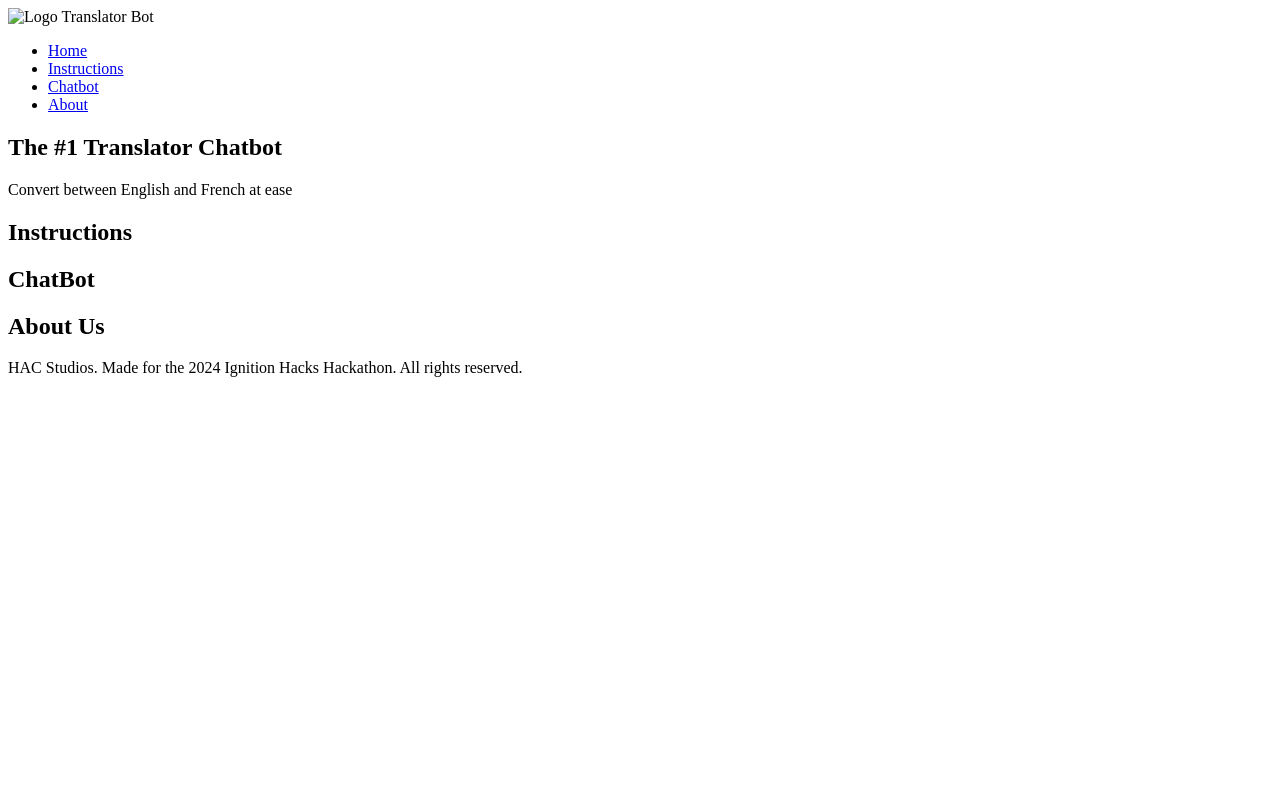
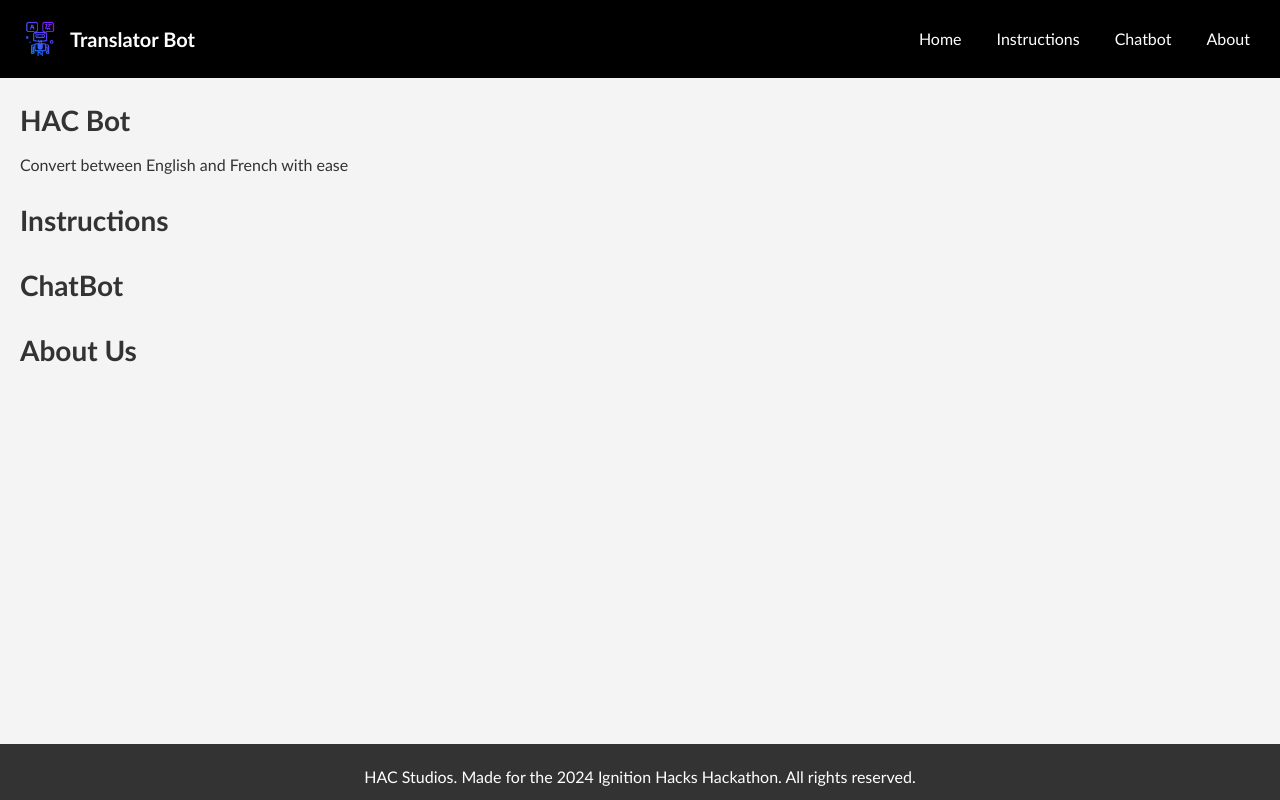
Before and after one commit to hunterShierman/translatorBot, a plain HTML site: page front-end/index.html in a window 1280 px wide. Drawn offline with Linux system fonts and the light colour scheme.

Commit message:
Updated styles.css
Added basic CSS styling, created images folder to store website images

```diff
--- a/front-end/index.html
+++ b/front-end/index.html
@@ -10,13 +10,13 @@
     <header>
         <div class="header-container">
             <div class="logo">
-                <img src="language.png" alt="Logo" class="logo-img">
+                <img src="images/robot.png" alt="Logo" class="logo-img">
                 Translator Bot
             </div>
             <nav>
                 <ul>
                     <li><a href="#home">Home</a></li>
-                    <li><a href="instructions">Instructions</a></li>
+                    <li><a href="#instructions">Instructions</a></li>
                     <li><a href="#chatbot">Chatbot</a></li>
                     <li><a href="#about">About</a></li>
                 </ul>
@@ -26,8 +26,8 @@
 
     <main>
         <section id="home">
-            <h1>The #1 Translator Chatbot</h1>
-            <p>Convert between English and French at ease</p>
+            <h1>HAC Bot</h1>
+            <p>Convert between English and French with ease</p>
         </section>
 
         <section id="instructions">
--- a/front-end/styles.css
+++ b/front-end/styles.css
@@ -0,0 +1,95 @@
+/* Basic Styles */
+body, h1, h2, p {
+    margin: 0;
+    padding: 0;
+}
+
+html, body {
+    height: 100%;
+    margin: 0;
+}
+
+body {
+    font-family: 'Trebuchet MS', sans-serif;
+    line-height: 1.6;
+    color: #333;
+    display: flex;
+    flex-direction: column;
+    min-height: 100vh;
+}
+
+/* Header Styles */
+    header {
+        background-color: #000;
+        color: #fff;
+        padding: 10px 0;
+    }
+
+    /* Header Container */
+    .header-container {
+        display: flex;
+        justify-content: space-between;
+        align-items: center;
+        padding: 0 20px;
+    }
+
+    /* Header Logo */
+    header .logo {
+        display: flex;
+        align-items: center;
+        font-size: 20px;
+        font-weight: bold;
+    }
+
+    /* Header Image */
+    header .logo img.logo-img {
+        height: 40px;
+        margin-right: 10px;
+    }
+
+/* Header Styles */
+    nav ul {
+        list-style: none;
+        display: flex;
+        gap: 15px;
+    }
+
+    nav ul li a {
+        color: #fff;
+        text-decoration: none;
+        padding: 5px 10px;
+        transition: color 0.3s;
+    }
+
+    nav ul li a:hover {
+        color: #107EFF;
+    }
+
+/* Main Content Styles */
+    main {
+        padding: 20px;
+        background-color: #f4f4f4;
+        flex: 1;
+        padding: 20px;
+    }
+
+    section {
+        margin-bottom: 20px;
+    }
+
+    h1 {
+        font-size: 28px;
+        color: #333;
+    }
+
+    p {
+        margin-top: 10px;
+    }
+
+/* Footer Styles */
+    footer {
+        text-align: center;
+        padding: 10px;
+        background-color: #333;
+        color: #fff;
+    }
```
Also changed, not shown: front-end/images/robot.png (added).
